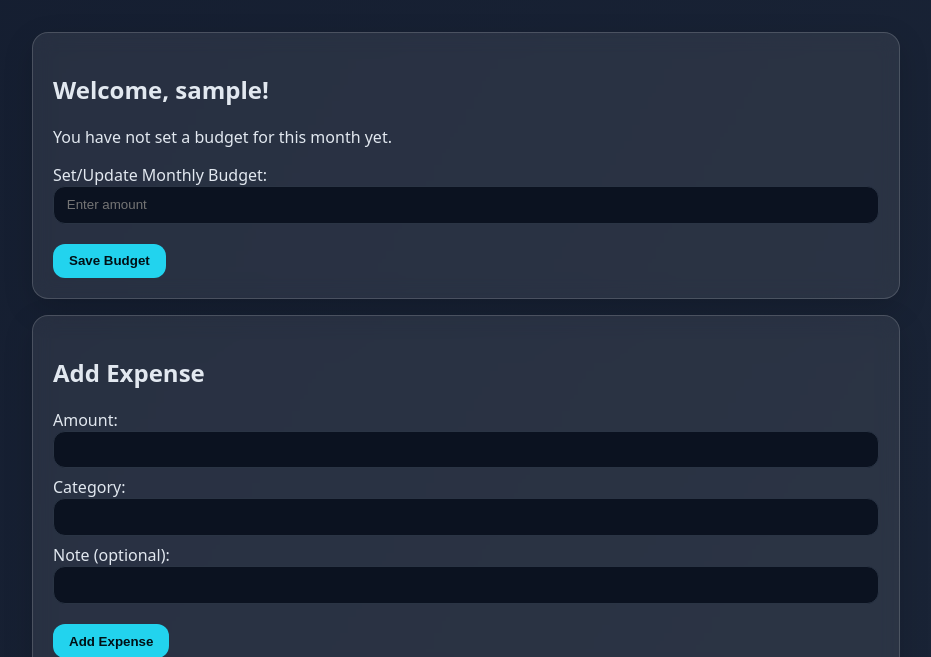
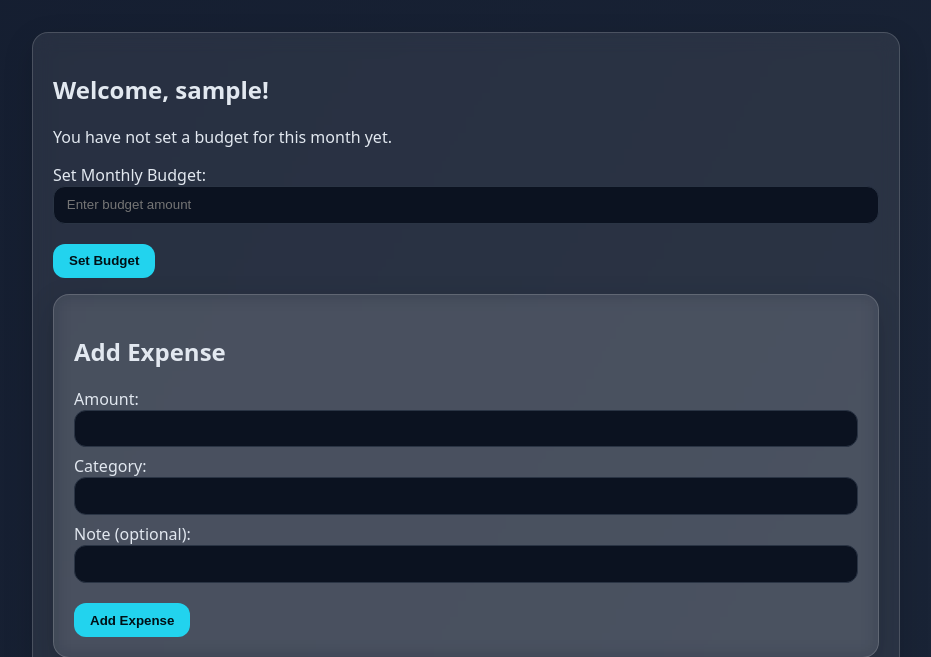
Before and after one commit to Syed-OS/student_budget_tracker, a Flask app: page /dashboard in a window 1280 px wide. Shown: the part 46-703 px from the top of the page, without its empty margins (174-1105 px from the left). Run offline with Flask 3, Linux system fonts and the light colour scheme; the visitor is signed in with stand-in values (Sample User, id 1); data that the repository does not hold is empty; some libraries are stand-ins or nearby versions.

Commit message:
Fixed bug when updating budget

```diff
--- a/app.py
+++ b/app.py
@@ -195,20 +195,22 @@ def set_budget():
     try:
         amount = request.form.get("amount", "").strip()
         if not amount or float(amount) <= 0:
-            flash("Please enter a valid budget amount.", "error")
+            flash("Please enter a valid amount.", "error")
             return redirect(url_for("dashboard"))
 
         today = date.today()
         first_day = date(today.year, today.month, 1)
         last_day = date(today.year, today.month, calendar.monthrange(today.year, today.month)[1])
 
-        # Check if budget exists for this month
         budget = Budget.query.filter_by(user_id=current_user.id, start_date=first_day).first()
+
         if budget:
-            budget.amount = amount
+            # Add money to existing budget instead of replacing it
+            budget.amount = float(budget.amount) + float(amount)
             budget.end_date = last_day
-            flash("Budget updated for this month.", "success")
+            flash(f"Added ${amount} to this month's budget.", "success")
         else:
+            # First time setting budget this month
             budget = Budget(
                 user_id=current_user.id,
                 amount=amount,
@@ -219,6 +221,7 @@ def set_budget():
             flash("Budget set for this month.", "success")
 
         db.session.commit()
+
     except ValueError:
         flash("Invalid number format for budget.", "error")
 
@@ -248,6 +251,30 @@ def add_expense():
                 return jsonify({"error": msg}), 400
             flash(msg, "error")
             return redirect(url_for("dashboard"))
+
+        # Find current month's budget
+        today = date.today()
+        first_day = date(today.year, today.month, 1)
+        active_budget = Budget.query.filter_by(
+            user_id=current_user.id,
+            start_date=first_day
+        ).first()
+
+        if active_budget:
+            from sqlalchemy import func
+            total_spent = db.session.query(func.coalesce(func.sum(Expense.amount), 0))\
+                .filter(
+                    Expense.user_id == current_user.id,
+                    Expense.date >= datetime(today.year, today.month, 1)
+                ).scalar()
+            remaining = float(active_budget.amount) - float(total_spent)
+
+            if float(amount) > remaining:
+                msg = "You cannot spend more than your remaining budget."
+                if request.headers.get("X-Requested-With") == "XMLHttpRequest":
+                    return jsonify({"error": msg}), 400
+                flash(msg, "error")
+                return redirect(url_for("dashboard"))
 
         expense = Expense(
             user_id=current_user.id,
--- a/templates/dashboard.html
+++ b/templates/dashboard.html
@@ -20,15 +20,22 @@
     <p>You have not set a budget for this month yet.</p>
   {% endif %}
 
-  <!-- Set Budget Form -->
-  <form method="post" action="{{ url_for('set_budget') }}">
-    <input type="hidden" name="csrf_token" value="{{ csrf_token() }}">
-    <label>Set/Update Monthly Budget:
-      <input name="amount" type="number" step="0.01" placeholder="Enter amount" required>
+  <!-- Budget Form -->
+<form method="post" action="{{ url_for('set_budget') }}">
+  <input type="hidden" name="csrf_token" value="{{ csrf_token() }}">
+  {% if budget %}
+    <label>Add Additional Money:
+      <input name="amount" type="number" step="0.01" placeholder="Enter amount to add" required>
     </label>
-    <button type="submit">Save Budget</button>
-  </form>
-</section>
+    <button type="submit">Add Money</button>
+  {% else %}
+    <label>Set Monthly Budget:
+      <input name="amount" type="number" step="0.01" placeholder="Enter budget amount" required>
+    </label>
+    <button type="submit">Set Budget</button>
+  {% endif %}
+</form>
+
 
 <section class="card">
   <h2>Add Expense</h2>
```
